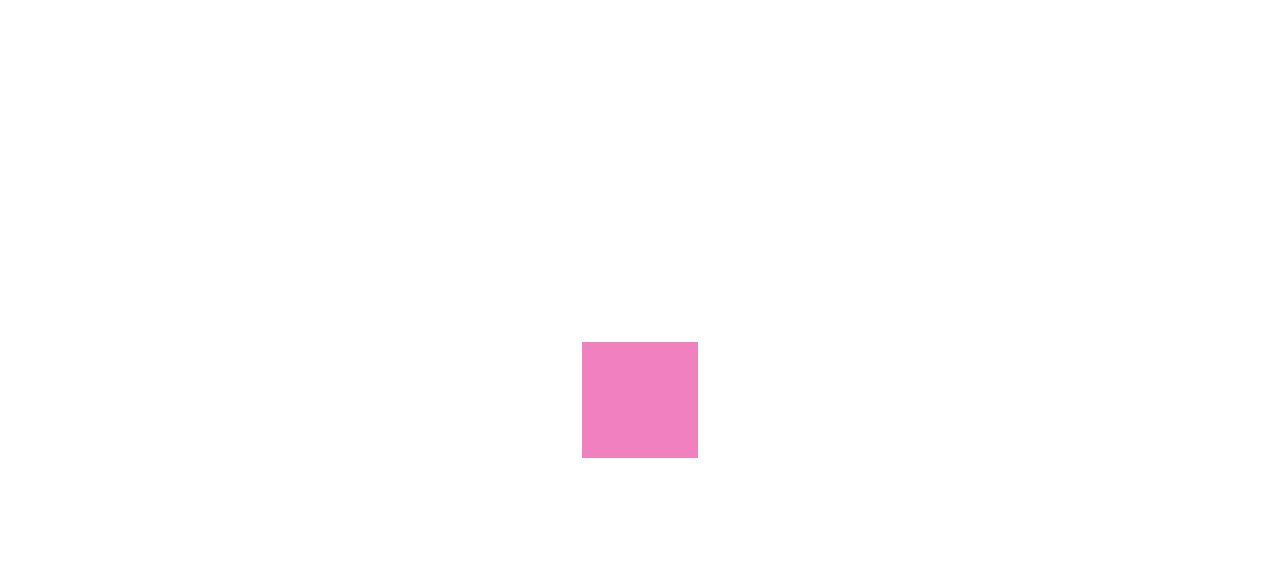
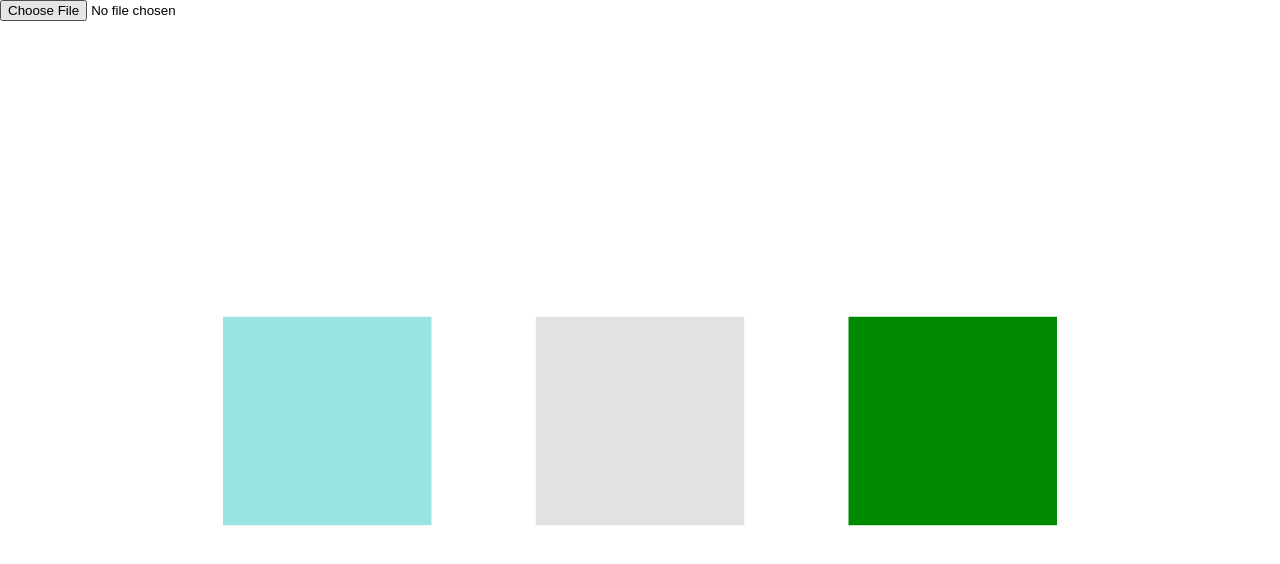
Before and after one commit to whalsrl2008/accordion-cat, a React (Vite) app: page / in a window 1280 px wide. Shown: the top 564 px of the page. Built offline with nearby package versions, Linux system fonts and the light colour scheme.

Commit message:
Feat: Texture Change

```diff
--- a/src/App.tsx
+++ b/src/App.tsx
@@ -1,24 +1,52 @@
-import { OrbitControls } from "@react-three/drei";
+import Experience from "./Components/Experience";
 import "./App.css";
 import { Canvas } from "@react-three/fiber";
+import { useState } from "react";
+import { Texture, TextureLoader } from "three";
 
-function App() {
-  // Landing Page 짜기
-  // Three.js 씬 구성
 // 종이 애니메이션 베이킹 / Pinch 인터랙션 테스트
 // 텍스쳐 변경 기능 테스트
 // 사진찍기 / 사진첩 테스트
 // Crop 기능 리서치 / 테스트
 // 업로드
 // 화면 캡쳐 -> GIF 되는 지 테스트
+
+function App() {
+  // Button 두 개 주기
+  // Use Default / Use Photo
+
+  const [texture, setTexture] = useState<Texture | undefined>(undefined);
+
+  const handleTextureInput = (e: React.ChangeEvent<HTMLInputElement>) => {
+    if (e.target.files) {
+      const file = e.target.files[0];
+      const imageUrl = URL.createObjectURL(file);
+      const loader = new TextureLoader();
+
+      loader.load(
+        imageUrl,
+        (loadedTexture) => {
+          setTexture(loadedTexture);
+        },
+        undefined,
+        (error) => {
+          console.error("Error loading texture : ", error);
+        }
+      );
+    }
+  };
+
   return (
-    <Canvas className="overflow-hidden top-0 left-0 w-full h-full fixed">
-      <OrbitControls />
-      <mesh>
-        <boxGeometry args={[1, 1, 1]} />
-        <meshBasicMaterial color="hotpink" />
-      </mesh>
+    <>
+      <input
+        type="file"
+        onChange={handleTextureInput}
+        className="absolute ml-auto z-100"
+      />
+      <Canvas className="fixed top-0 left-0 w-full h-full overflow-hidden">
+        <Experience texture={texture} />
       </Canvas>
+    </>
   );
 }
 
--- /dev/null
+++ b/src/Components/Experience.tsx
@@ -0,0 +1,27 @@
+import { useRef } from "react";
+import { DoubleSide, Mesh, Texture } from "three";
+
+type Props = {
+  texture?: Texture;
+};
+
+export default function Experience({ texture }: Props) {
+  const cubeRef = useRef<Mesh>(null);
+
+  return (
+    <>
+      <mesh ref={cubeRef} scale={[1, 1, 1]}>
+        <planeGeometry args={[2, 2]} />
+        {texture && <meshBasicMaterial map={texture} side={DoubleSide} />}
+      </mesh>
+      <mesh position={[-3, 0, 0]}>
+        <planeGeometry args={[2, 2]} />
+        <meshBasicMaterial color="cyan" />
+      </mesh>
+      <mesh position={[3, 0, 0]}>
+        <planeGeometry args={[2, 2]} />
+        <meshBasicMaterial color="green" />
+      </mesh>
+    </>
+  );
+}
--- a/tsconfig.json
+++ b/tsconfig.json
@@ -20,6 +20,6 @@
     "noUnusedParameters": true,
     "noFallthroughCasesInSwitch": true
   },
-  "include": ["src"],
+  "include": ["src", "src/Components"],
   "references": [{ "path": "./tsconfig.node.json" }]
 }
```
Lines whose indentation alone changed are shown as unchanged.
